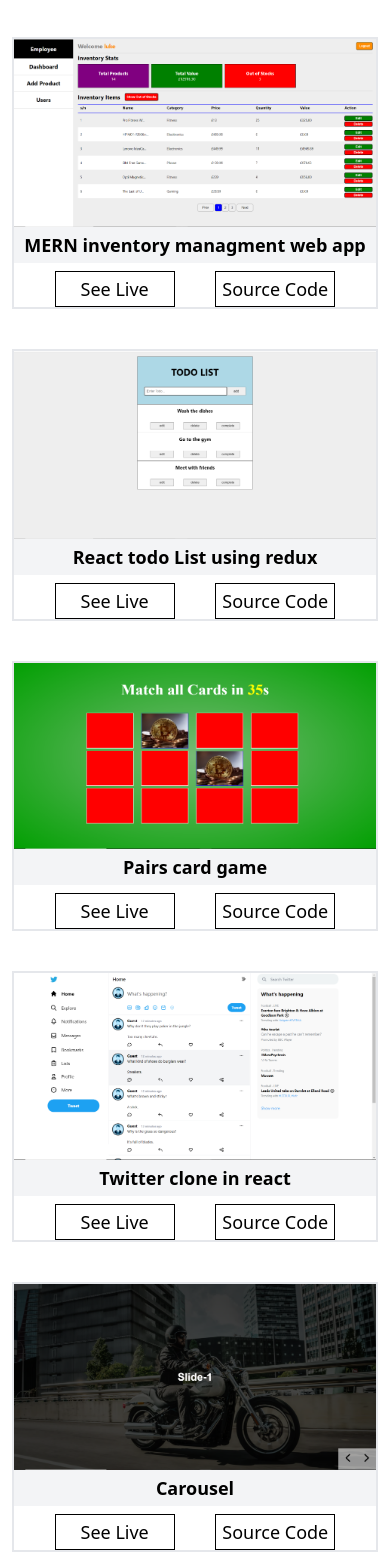
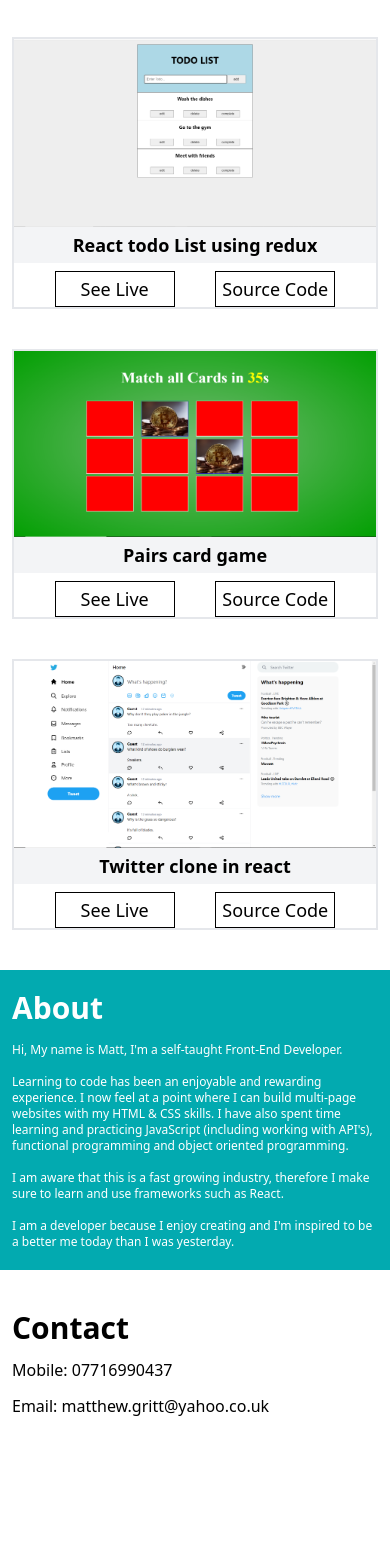
Before and after one commit to MatthewGritt/portfolio, a Next.js app: page / in a window 390 px wide. Shown: the part 432-1997 px from the top of the page. After the commit the page ends 1890 px from the top, so only its background shows below. Built offline with nearby package versions, Linux system fonts and the light colour scheme.

Commit message:
Update Projects.js

```diff
--- a/components/Projects.js
+++ b/components/Projects.js
@@ -28,36 +28,6 @@ function Projects() {
             </a>
           </div>
         </div>
-        {/* inventory app  */}
-        <div className="font-bold sm:ml-3 w-full mt-10 border-2">
-          <img
-            className="object-contain"
-            src="/images/inventory.png"
-            alt="weather pic"
-          />
-          <p className="py-1 text-center bg-gray-100">
-            MERN inventory managment web app
-          </p>
-          <div className="flex items-center justify-evenly mt-2 ">
-            <a
-              href="https://inventory-management-crzs.onrender.com/"
-              target="_blank"
-              className="projectBtn"
-            >
-              See Live
-            </a>
-            <a
-              href="https://github.com/MatthewGritt/Inventory-management-backend"
-              target="_blank"
-              className="projectBtn"
-            >
-              Source Code
-            </a>
-          </div>
-        </div>
-      </div>
-      {/* project flex 2*/}
-      <div className="md:flex items-center text-lg sm:text-xl">
         {/* todo list */}
         <div className="mt-10 font-bold sm:mr-3 border-2">
           <img
@@ -138,31 +108,6 @@ function Projects() {
             </a>
           </div>
         </div>
-        {/* pairs */}
-        <div className="mt-10 font-bold sm:ml-3 border-2">
-          <img
-            className=" object-contain"
-            src="/images/carousel.png"
-            alt="pairs pic"
-          />
-          <p className="py-1 text-center bg-gray-100">Carousel</p>
-          <div className="flex items-center justify-evenly mt-2 ">
-            <a
-              href="https://matthewgritt.github.io/carousel/"
-              target="_blank"
-              className="projectBtn"
-            >
-              See Live
-            </a>
-            <a
-              href="https://github.com/MatthewGritt/carousel"
-              target="_blank"
-              className="projectBtn"
-            >
-              Source Code
-            </a>
-          </div>
-        </div>
       </div>
     </div>
   );
```
